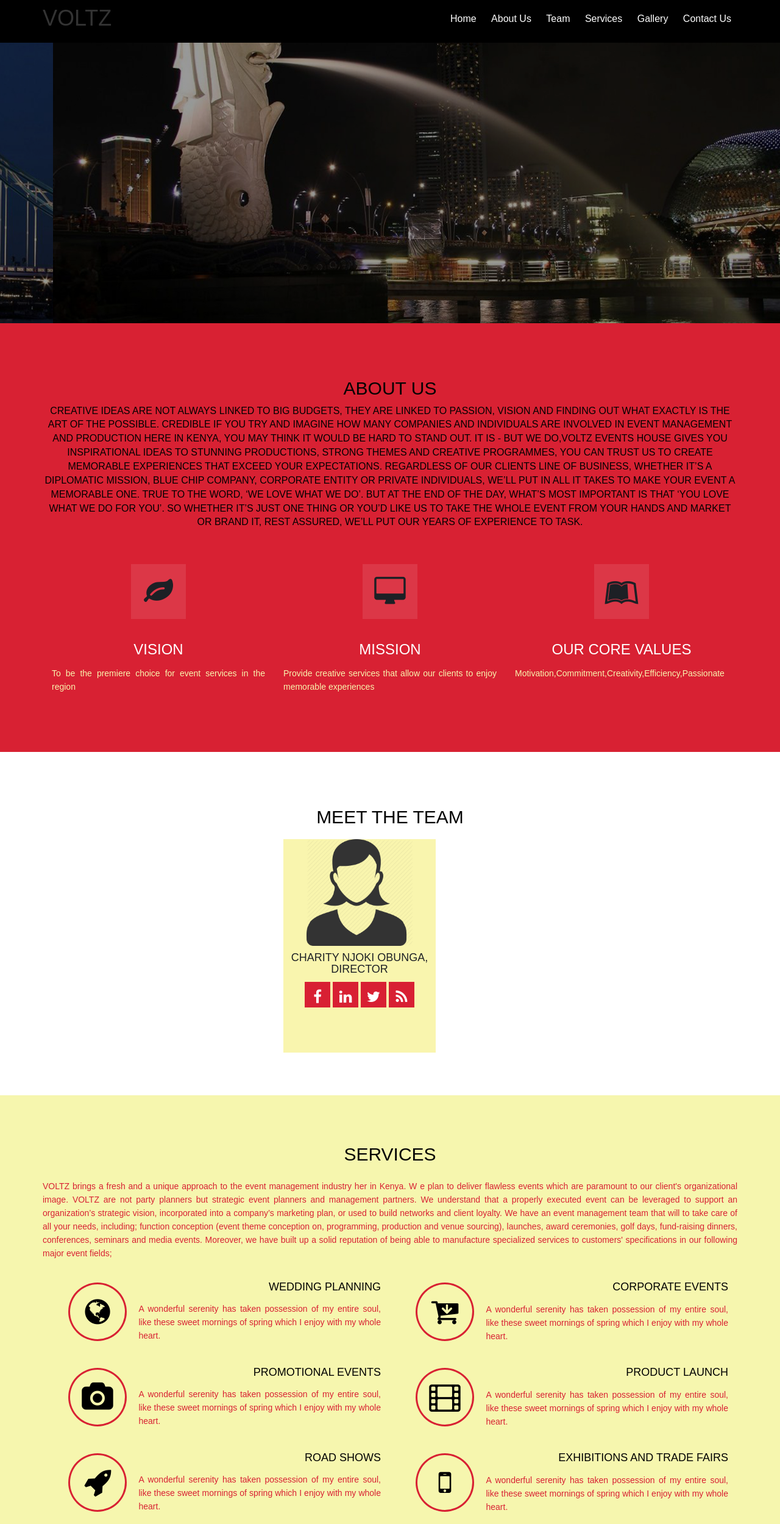
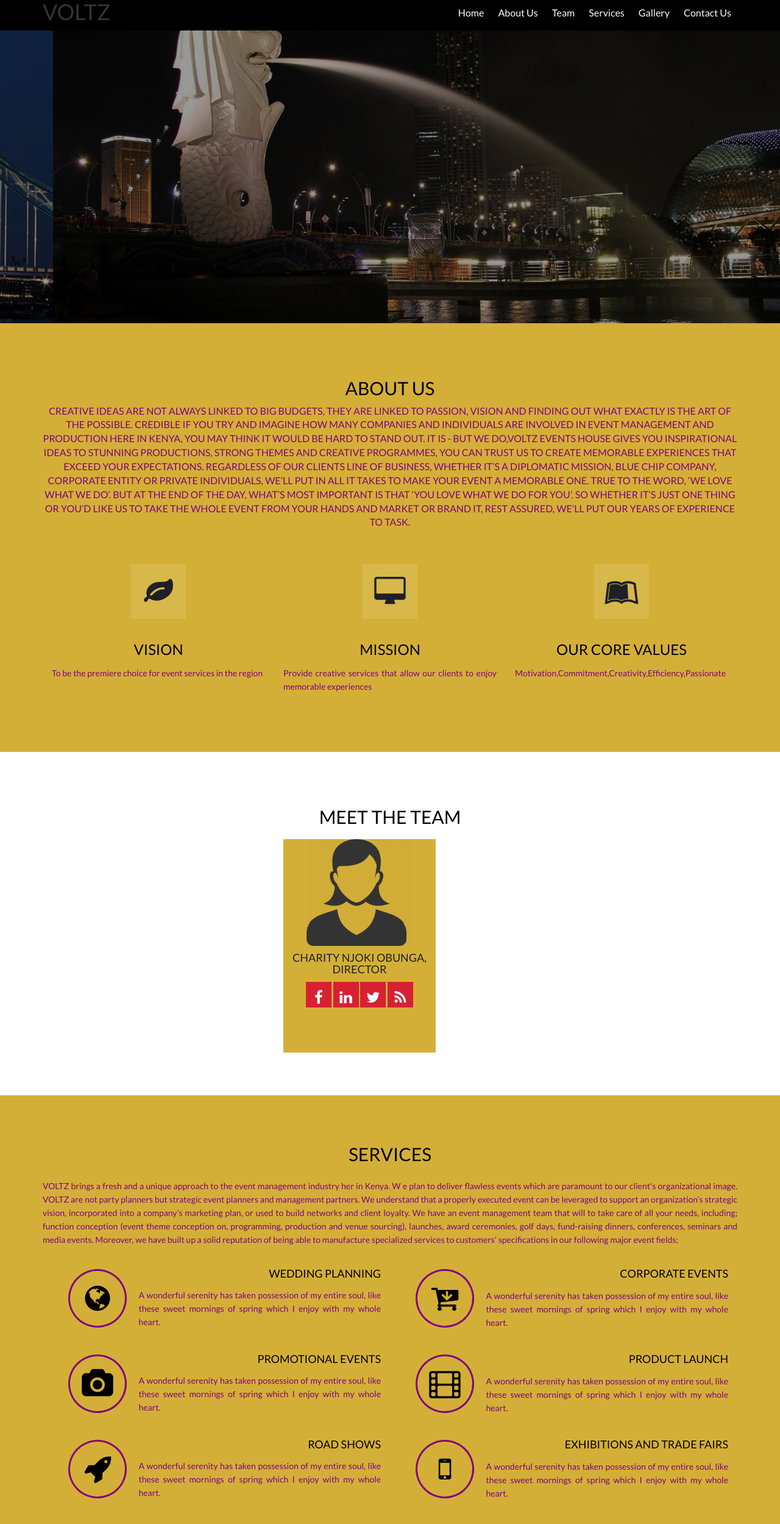
Before and after one commit to paschalogwel/voltz3, a plain HTML site: page index.html in a window 1280 px wide. Shown: the top 2499 px of the page at 61% size. Drawn offline with Linux system fonts and the light colour scheme; a web font is replaced by a local one.

Commit message:
adds colour changes to the page

```diff
--- a/css/style.css
+++ b/css/style.css
@@ -7,7 +7,7 @@ License Life Time Free
 @font-face {
 	font-family: 'Conv_Lato-Regular';
 	src: url('fonts/Lato-Regular.eot');
-	src: local('☺'), url('fonts/Lato-Regular.woff') format('woff'), url('fonts/Lato-Regular.ttf') format('truetype'), url('fonts/Lato-Regular.svg') format('svg');
+	src: local('☺'), url('../fonts/Lato-Regular.woff') format('woff'), url('../fonts/Lato-Regular.ttf') format('truetype'), url('../fonts/Lato-Regular.svg') format('svg');
 	font-weight: normal;
 	font-style: normal;
 }
@@ -38,7 +38,7 @@ body a{
     Start MENU part
 	+++++++++++++++++++++++++++++++++++++++++++++++++++++++++++++++++++++++++++++++++++++++++++++++++++ */
 .header{
-	padding:10px 0;
+	/* padding:10px 0; */
 	background:#000 ;
 	position:fixed ;
 	width:100%;
@@ -162,7 +162,7 @@ body a{
     Start abouts part
 	+++++++++++++++++++++++++++++++++++++++++++++++++++++++++++++++++++++++++++++++++++++++++++++++++++ */
 #abouts {
-	background: #D82133 ;
+	background: #d4af37;
 	text-align:center ;
 	text-transform:uppercase ;
 	color:#fff ;
@@ -174,7 +174,7 @@ body a{
 
 .tittle {
 	text-align:center ;
-	color:#000 ;
+	color: purple;
 	font-family:'Conv_Lato-Regular',Sans-Serif
 }
 	.tittle h2 {
@@ -195,7 +195,7 @@ body a{
 	.abouts h3 {
 		text-align:center ;
 		text-transform:uppercase ;
-		color: #fff;
+		color: black;
 		padding:10px 0;
 		margin:0 0 ;
 		margin-top:-1.5em;
@@ -207,7 +207,7 @@ body a{
 		font-size:14px;
 		padding:5px 0;
 		margin:0 0;
-		color:#F9F5AE ;
+		color:purple ;
 	}
 
 /*icon effects*/
@@ -410,7 +410,7 @@ body a{
    position: relative;
    text-align: center;
    cursor: default;
-   background: rgb(249,245,174) ;
+   background: #d4af37 ;
 }
 .view .mask,.view .content {
     width:250px;
@@ -546,7 +546,7 @@ body a{
     Start SErvices part
 	+++++++++++++++++++++++++++++++++++++++++++++++++++++++++++++++++++++++++++++++++++++++++++++++++++ */
 #services {
-	background: #F6F6AE ;
+	background: #d4af37 ;
 	color: #1D2025 ;
 	text-align:center;
 	text-transform:uppercase;
@@ -570,7 +570,7 @@ body a{
 		font-size:14px;
 		padding:5px 0;
 		margin:0 0;
-		color: #D82133 ;
+		color: purple ;
 	}
 	.services h4 {
 		color: #000;
@@ -595,7 +595,7 @@ body a{
 	top: 0;
 	left: 0;
 	padding: 0;
-	box-shadow: 0 0 0 3px #D82133;
+	box-shadow: 0 0 0 3px purple;
 	border-radius:50%;
 	-webkit-transition: -webkit-transform 0.2s, opacity 0.2s;
 	-moz-transition: -moz-transform 0.2s, opacity 0.2s;
@@ -613,7 +613,7 @@ body a{
 
 .hi-icon-effect-9a .hi-icon:hover {
 	box-shadow: 0 0 0 10px #1C1C1C;
-	color: #D82133;
+	color: purple;
 }
 /* ===================================================================================================
      end SErvices part
@@ -766,7 +766,7 @@ body a{
     Start silder part
 	+++++++++++++++++++++++++++++++++++++++++++++++++++++++++++++++++++++++++++++++++++++++++++++++++++ */
 #test {
-	background: #D82133;
+	background: #d4af37;
 	color:#F6F6AE;
 	text-align:center;
 	text-transform:uppercase;
@@ -871,7 +871,7 @@ display:none;
     Start client part
 	+++++++++++++++++++++++++++++++++++++++++++++++++++++++++++++++++++++++++++++++++++++++++++++++++++ */
 #contact {
-	background: #D82133 no-repeat;
+	background: #d4af37 no-repeat;
 	color: #1D2025 ;
 	text-align:center;
 	text-transform:uppercase;
@@ -887,7 +887,7 @@ display:none;
 
 .contact-right p {
   font-size: 1.1em;
-  color: #fff;
+  color: purple;
   margin-top: 0.3em;
   text-align:left ;
   text-transform:none;
@@ -1381,3 +1381,6 @@ display:none;
 	bottom: 0;
 	width: 100%;
 }
+html{
+	font-family: century
+}
--- a/index.html
+++ b/index.html
@@ -108,7 +108,7 @@ Smartphone Compatible web template, free webdesigns for Nokia, Samsung, LG, Sony
 		<div class="carousel-inner" role="listbox">
 			<div class="item active">
 				<img src="images/slider_01.jpg" alt="slider 01" />
-				<div class="carousel-caption full_width_carousel_caption" data-animation="animated fadeInUp">
+				<div class="carousel-caption full_width_carousel_caption full_width_carousel_caption_center" data-animation="animated fadeInUp">
 					<h2 data-animation="animated fadeInDown">Look no more for public relations services</h2>
 					<h1 data-animation="animated fadeInDown">Welcome To Voltz!</h1>
 					<a href="#abouts" class="full_width_carousel_button_colored" data-animation="animated fadeInDown">Get Started</a>
@@ -116,7 +116,7 @@ Smartphone Compatible web template, free webdesigns for Nokia, Samsung, LG, Sony
 			</div>
 			<div class="item">
 				<img src="images/slider_02.jpg" alt="slider 02" />
-				<div class="carousel-caption full_width_carousel_caption full_width_carousel_caption_right" data-animation="animated fadeInUp">
+				<div class="carousel-caption full_width_carousel_caption full_width_carousel_caption_center" data-animation="animated fadeInUp">
 					<h2 data-animation="animated fadeInDown">Find all your marketing solutions</h2>
 					<h1 data-animation="animated fadeInDown">Welcome To Voltz!</h1>
 					<a href="#abouts" class="full_width_carousel_button_colored" data-animation="animated fadeInDown">Get Started</a>
@@ -702,7 +702,6 @@ pride ourselves on providing these solutions rapidly and imaginatively.  </p>
 					<h3> Get In Touch </h3>
 					<p class="cnt-p">We are available 24/7 on our contacts below; </p>
 					<p>Voltz inc</p>
-					<p>2222 St Dolor,xxxxxxxx</p>
 					<p>Telephone : +254 726 738383 <br>+254 704787825</p>
 					<!-- <p>FAX : +1 000 0000 0000</p> -->
 					<p>Email : <a href="mailto:charity@voltz.co.ke">charity@voltz.co.ke</a></p>
```
Also changed, not shown: css/silder.css, fonts/century.ttf (added).
